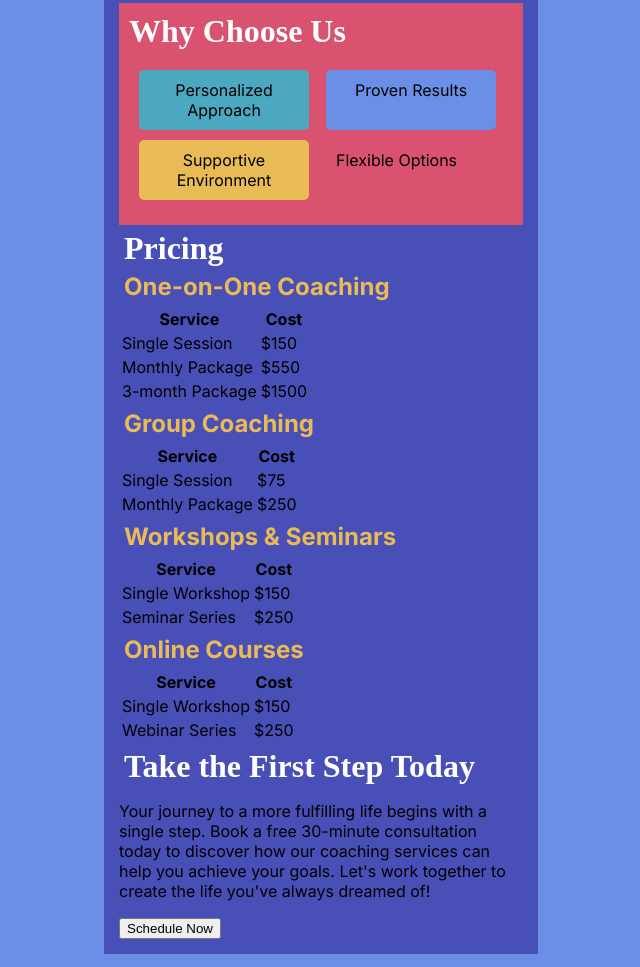
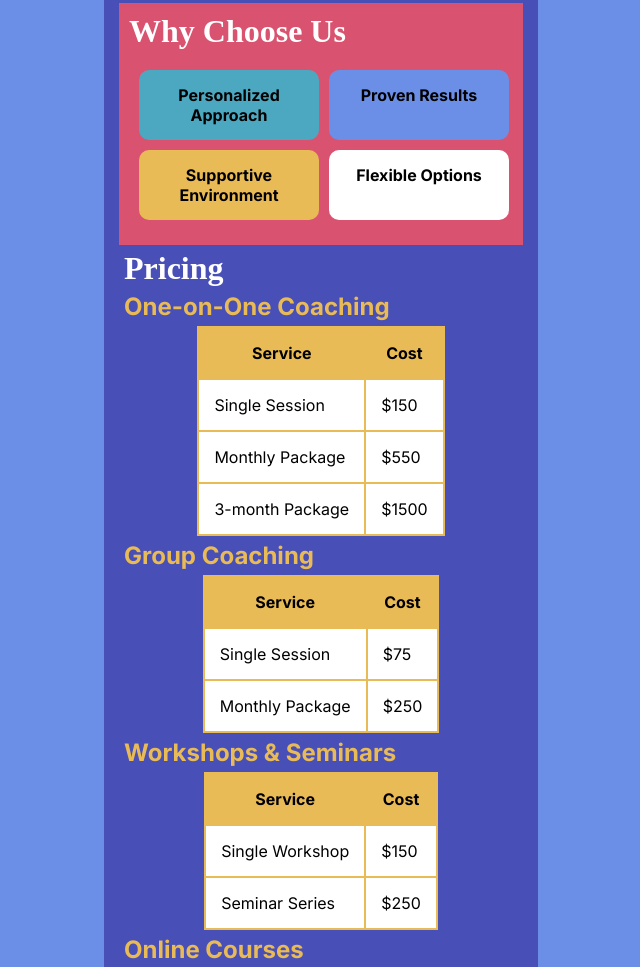
Before and after one commit to esilmone/path-to-success, a plain HTML site: page index.html in a window 1280 px wide. Shown: the part 2311-3278 px from the top of the page, without its empty margins (319-959 px from the left). Drawn offline with Linux system fonts and the light colour scheme; a web font is replaced by a local one.

Commit message:
tables styles and background colors

```diff
--- a/styles.css
+++ b/styles.css
@@ -218,27 +218,61 @@ h4{
 }
 
 #why-us li{
-    padding: 10px;
+    padding: 15px;
     margin: 5px;
+    font-weight: bold;
 }
 
 #why-us ul li:nth-child(1){
     background-color: var(--teal);
     width: 150px;
     text-align: center;
-    border-radius: 5px;
+    border-radius: 10px;
 }
 
 #why-us ul li:nth-child(2){
     background-color: var(--lavender);
     width: 150px;
     text-align: center;
-    border-radius: 5px;
+    border-radius: 10px;
 }
 
 #why-us ul li:nth-child(3){
     background-color: var(--yellow);
     width: 150px;
     text-align: center;
-    border-radius: 5px;
+    border-radius: 10px;
 }
+
+#why-us ul li:nth-child(4){
+    background-color: var(--white);
+    width: 150px;
+    text-align: center;
+    border-radius: 10px;
+}
+
+section table{
+    margin: 0 auto;
+    background-color: var(--yellow);
+}
+
+section table th{
+    font-weight: bold;
+    background-color: var(--yellow);
+    padding: 15px;
+}
+
+section table td{
+    background-color: var(--white);
+    padding: 15px;
+}
+
+#scheduling{
+    background-color: var(--pink);
+    padding: 15px;
+    margin: 0;
+}
+
+footer{
+    background-color: var(--purple);
+}
```
